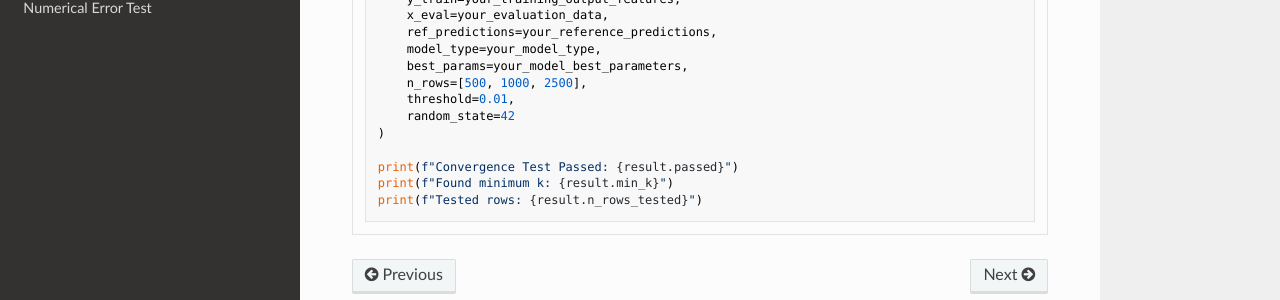
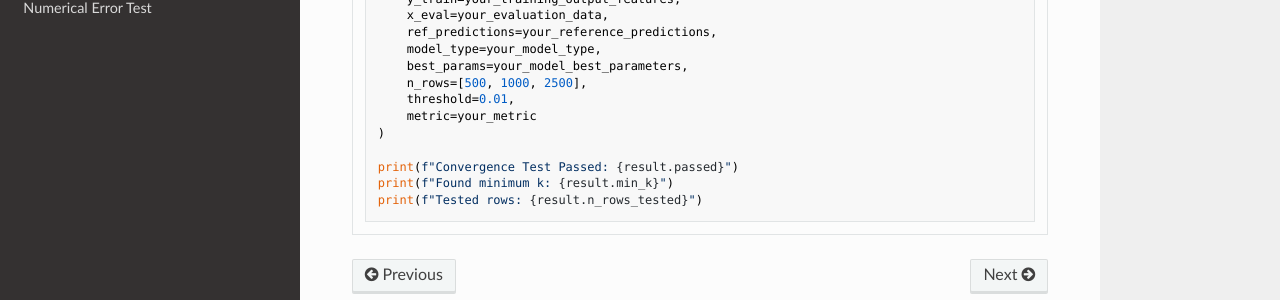
Before and after one commit to collab-uniba/vv4ml, an MkDocs documentation site: the page built from docs/verification/convergence.md, in a window 1280 px wide and 900 px high, scrolled down 729 px. Shown: the part 512-812 px from the top of the window. Built offline with MkDocs 1.6.1, drawn with Linux system fonts in a browser that asks for light colours; nearby versions of some CDN libraries.

Commit message:
doc(convergence): update doc

```diff
--- a/docs/verification/convergence.md
+++ b/docs/verification/convergence.md
@@ -56,7 +56,7 @@ result = run_convergence_test(
     best_params=your_model_best_parameters,
     n_rows=[500, 1000, 2500],
     threshold=0.01,
-    random_state=42
+    metric=your_metric
 )
 
 print(f"Convergence Test Passed: {result.passed}")
```
Also changed, not shown: 1 other file.
